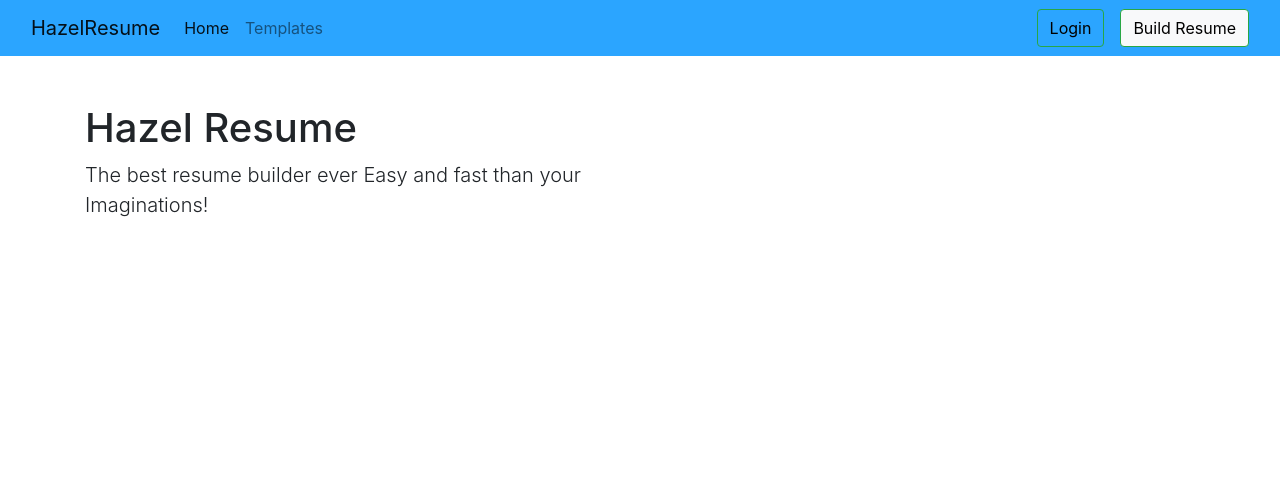
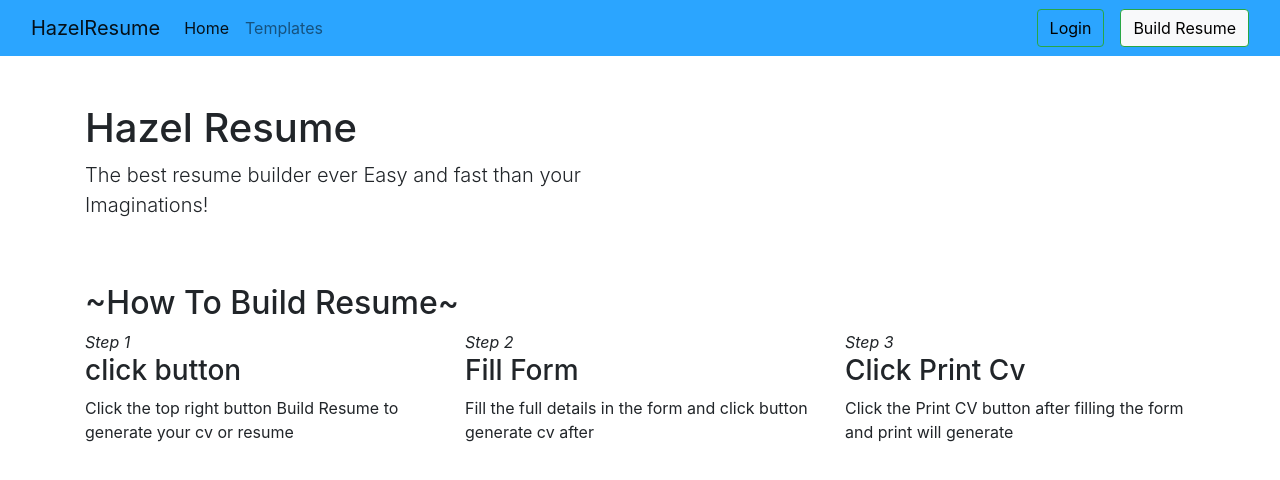
Before and after one commit to Ishazaka/resume-builder-website, a plain HTML site: page index.html in a window 1280 px wide. Drawn offline with nearby package versions, Linux system fonts and the light colour scheme.

Commit message:
Update index.html

```diff
--- a/index.html
+++ b/index.html
@@ -51,3 +51,33 @@
 </div>
 </div>
 </div>
+
+ <div class="container section">
+<div class="row">
+<div class="col-md-12">
+<h2 class="section-head"> ~How To Build Resume~ </h2>
+</div>
+<div class="col-md-4">
+<div class="service-box">
+  <i class="fa fa-anchor">Step 1</i>
+  <h3>click button</h3>
+  <p>Click the top right button Build Resume to generate your cv or resume</p>
+</div>
+</div>
+<div class="col-md-4">
+<div class="service-box">
+  <i class="fa fa-axe-battle">Step 2</i>
+  <h3>Fill Form</h3>
+  <p>Fill the full details in the form and click button generate cv after</p>
+</div>
+</div>
+<div class="col-md-4">
+<div class="service-box">
+  <i class="fa fa-asterisk">Step 3</i>
+  <h3>Click Print Cv</h3>
+  <p>Click the Print CV button after filling the form and print will generate</p>
+</div>
+
+</div>
+</div>
+</div>
```
